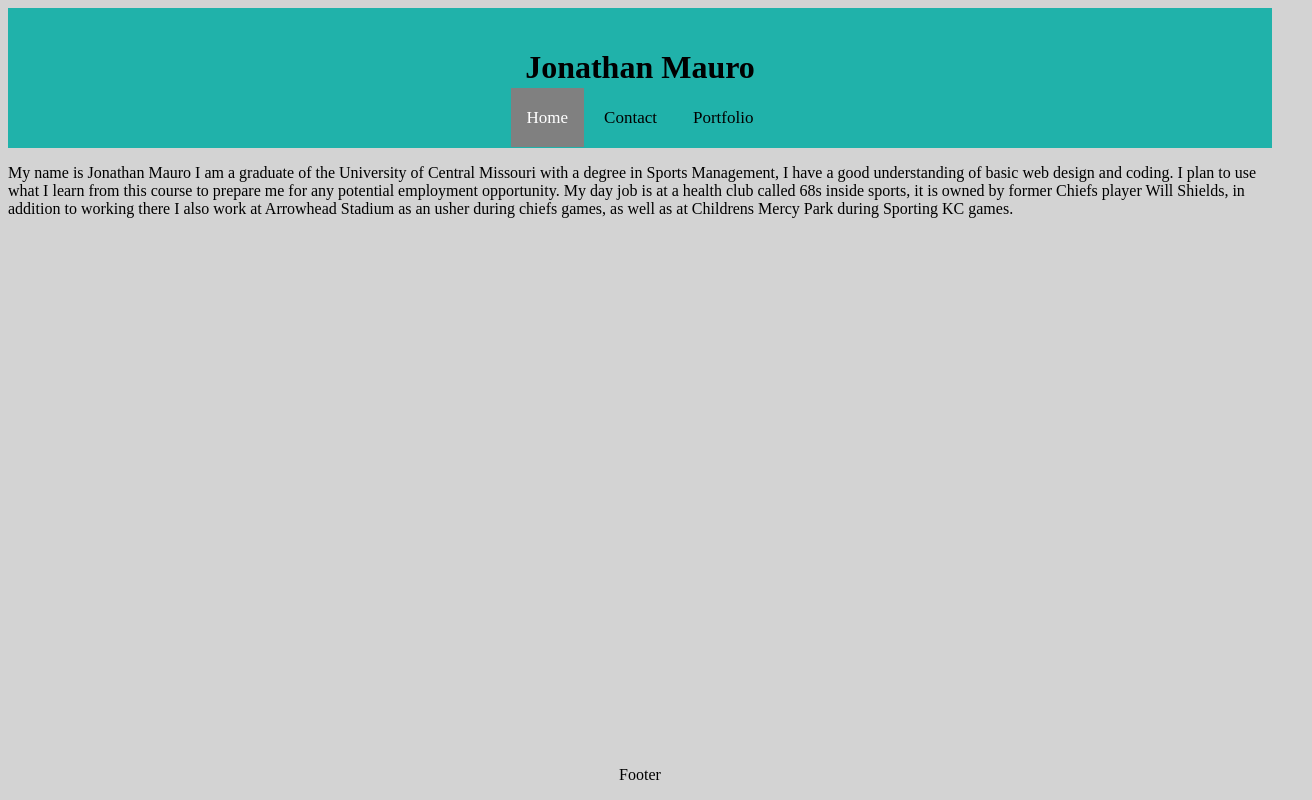
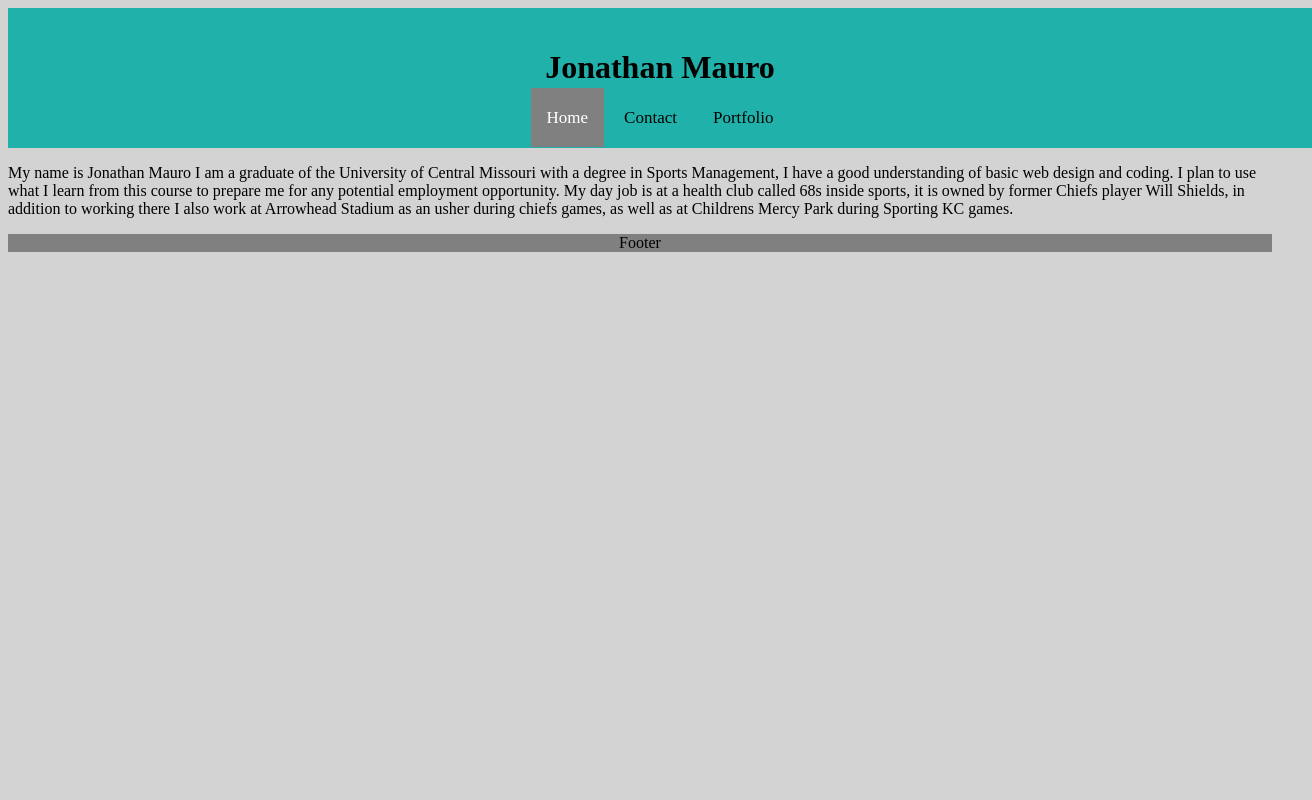
Before and after one commit to jmauro33/jmauro33.github.io, a plain HTML site: page index.html in a window 1280 px wide. Shown: the whole page, 1312 px wide, since content can reach past the window. Drawn offline with Linux system fonts and the light colour scheme.

Commit message:
edited footers in all pages

```diff
--- a/index.html
+++ b/index.html
@@ -8,14 +8,14 @@
 
 <body>
     <header>
-        <div>
+
             <div class="topnav">
                 <h1>Jonathan Mauro</h1>
                 <a class="active" href="#home">Home</a>
                 <a href="./contact.html">Contact</a>
                 <a href="./portfolio.html">Portfolio</a>
             </div>
-        </div>
+
     </header>
 
     <p>My name is Jonathan Mauro I am a graduate of the University of Central Missouri with a degree in Sports
--- a/style.css
+++ b/style.css
@@ -2,8 +2,11 @@
     background-color: lightseagreen;
     text-align: center;
     padding: 20px;
+    width:100%;
+
 
   }
+
   .topnav a {
 
     color:black;
@@ -57,12 +60,9 @@ input[type=submit]:hover {
   padding: 20px;
 }
 .footer {
-    position: fixed;
-    left: 0;
-    bottom: 0;
+
     width: 100%;
-    height: min-content;
-    background-color:grey
+    background-color:grey;
     color:black;
     text-align: center;
 }
```
Also changed, not shown: contact.html (+1 -0 lines).
